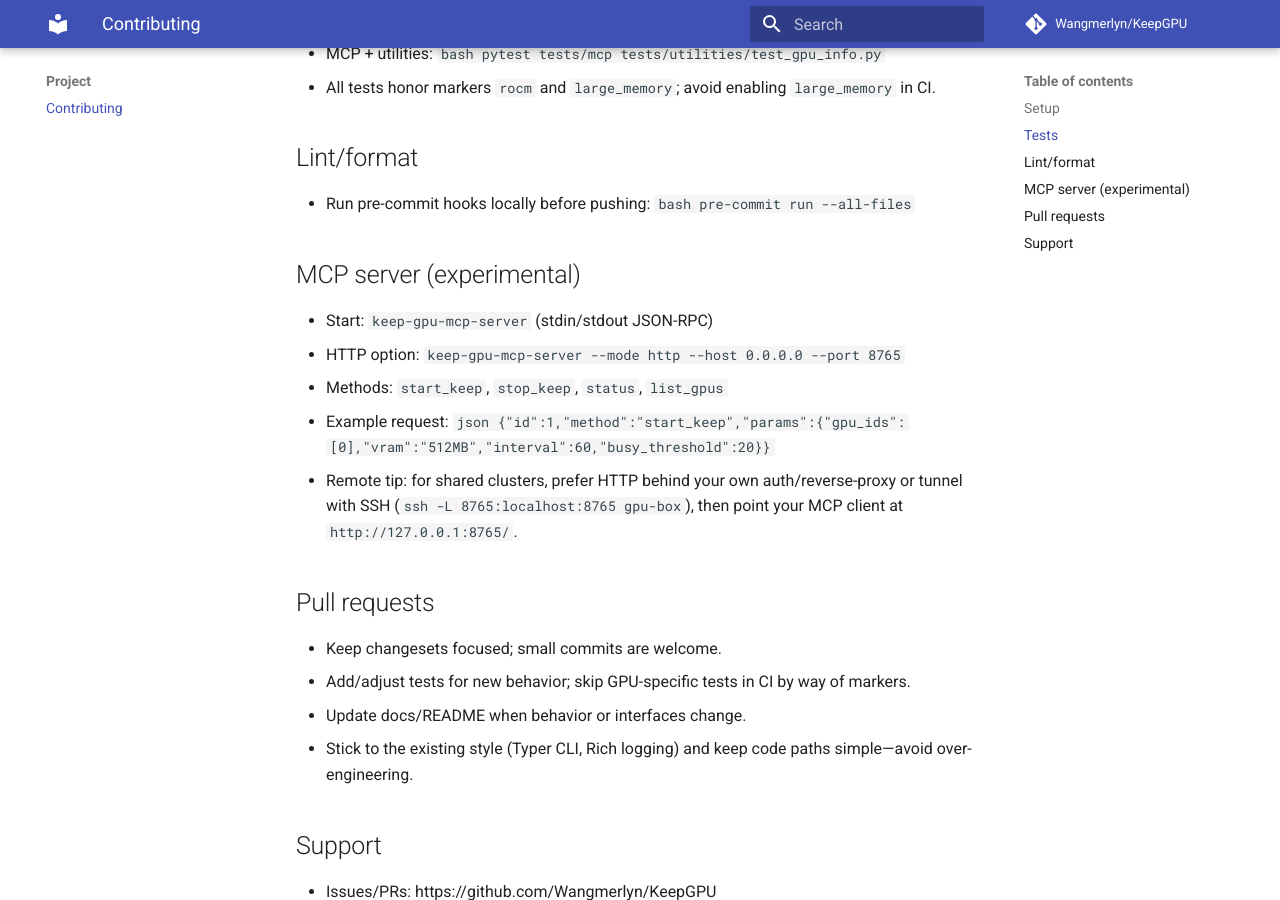
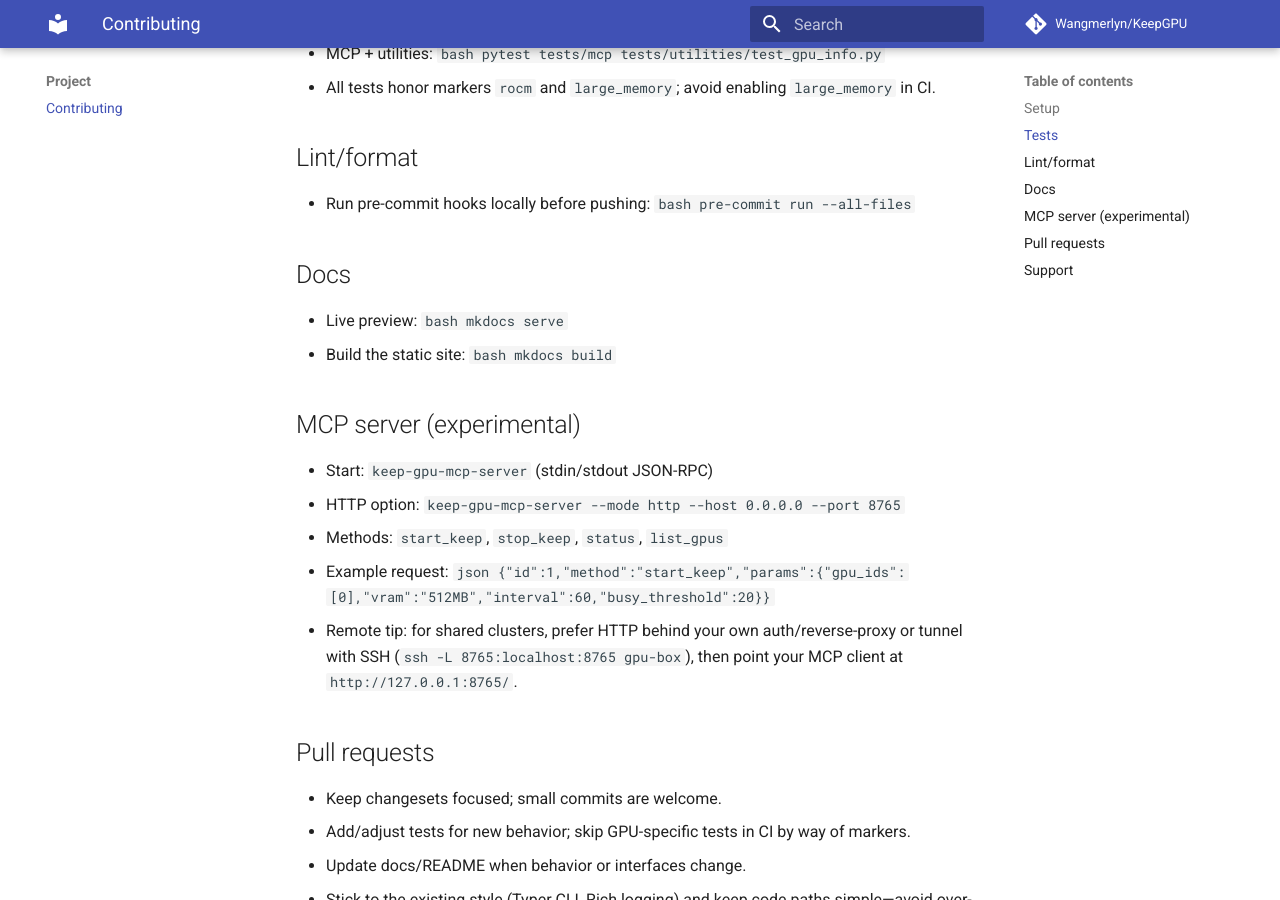
Before and after one commit to Wangmerlyn/KeepGPU, an MkDocs documentation site: the page built from docs/contributing.md, in a window 1280 px wide and 900 px high, scrolled down 682 px. Built offline with MkDocs 1.6.1 and Material for MkDocs 9.7.7, drawn with Linux system fonts in a browser that asks for light colours; comment, search, counter and statistics services are not loaded.

Commit message:
docs: add mkdocs dev commands and link contributing

````diff
--- a/docs/contributing.md
+++ b/docs/contributing.md
@@ -39,6 +39,17 @@ expectations so you can get productive quickly and avoid surprises in CI.
   pre-commit run --all-files
   ```
 
+## Docs
+
+- Live preview:
+  ```bash
+  mkdocs serve
+  ```
+- Build the static site:
+  ```bash
+  mkdocs build
+  ```
+
 ## MCP server (experimental)
 
 - Start: `keep-gpu-mcp-server` (stdin/stdout JSON-RPC)
````
Also changed, not shown: README.md (+1 -1 lines).
